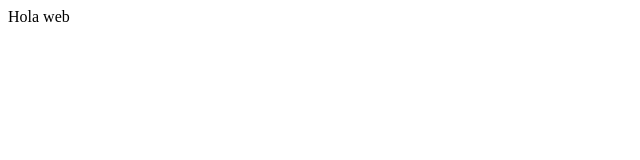
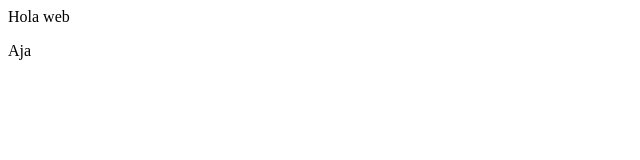
Before and after one commit to IamDreyk/Probando, a plain HTML site: page index.html in a window 1280 px wide. Shown: the full height of the page, 0-640 px from the left. Drawn offline with Linux system fonts and the light colour scheme.

Commit message:
https://github.com/IamDreyk/Probando.git

```diff
--- a/index.html
+++ b/index.html
@@ -1,3 +1,6 @@
 <p>
     Hola web
 </p>
+<p>
+    Aja
+</p>
```
